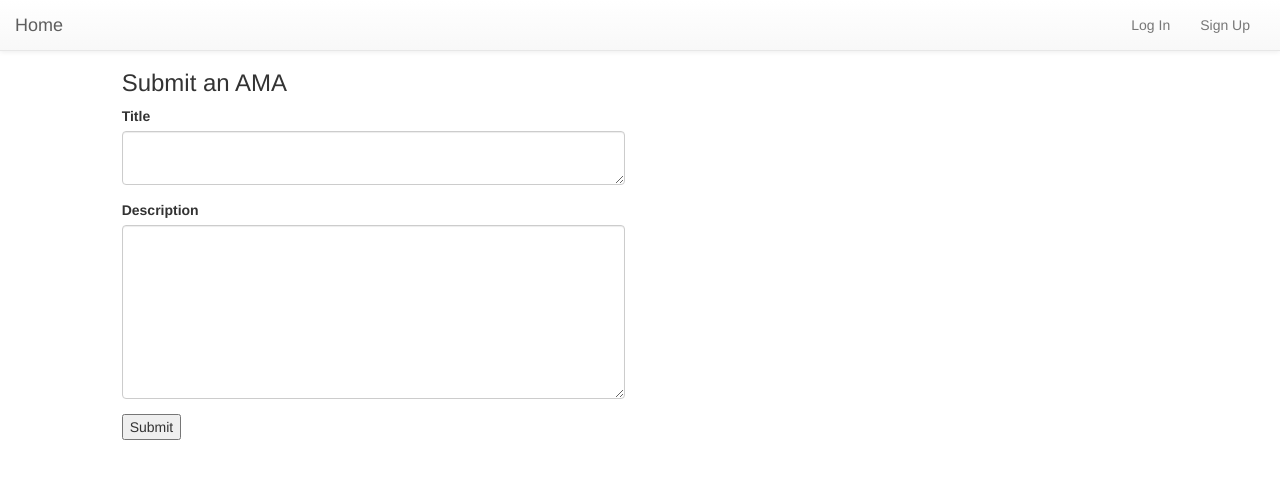
After one commit to BonbonLemon/ask-me-anything-app, a Django app: template home/templates/create_ama.html in a window 1280 px wide. The commit adds this page. Shown: the top 479 px of the page. Run offline with Django 3.2, Linux system fonts and the light colour scheme; the template is opened without the code that fills it, so the values that code supplies are empty; some libraries are stand-ins or nearby versions.

Commit message:
created create ama page

```diff
--- a/askmeanything/urls.py
+++ b/askmeanything/urls.py
@@ -12,5 +12,8 @@ urlpatterns = [
     url(r'^logout/$', home.views.logout, name='logout'),
     url(r'^signup/$', home.views.signup, name='signup'),
 
+    # Creation
+    url(r'^create/$', home.views.createama, name='createama'),
+
     url(r'^admin/', admin.site.urls),
 ]
--- /dev/null
+++ b/home/templates/create_ama.html
@@ -0,0 +1,22 @@
+{% extends "base.html" %}
+
+{% block content %}
+<div class="row">
+  <div class="col-xs-5 col-xs-offset-1">
+    <h3>Submit an AMA</h3>
+    <form class="" action="{{ request.path }}" method="POST"> {% csrf_token %}
+      <div class="form-group">
+        <label for="title">Title</label>
+        <textarea name="title" class="form-control" rows="2" cols="40"></textarea>
+      </div>
+
+      <div class="form-group">
+        <label for="description">Description</label>
+        <textarea name="description" class="form-control" rows="8" cols="40"></textarea>
+      </div>
+
+      <input type="submit" value="Submit">
+    </form>
+  </div>
+</div>
+{% endblock %}
--- a/home/templates/index.html
+++ b/home/templates/index.html
@@ -4,9 +4,9 @@
 <div class="row">
   <div class="right-side">
     <h5>
-        <button type="button" class="btn btn-primary btn-lg">
+      <a href="{% url 'createama' %}" class="btn btn-primary btn-lg">
         SUBMIT AN AMA
-        </button>
+      </a>
     </h5>
   </div>
   {% if latest_ama_list %}
```
Also changed, not shown: home/views.py (+7 -2 lines), home/templates/base.html (indentation only), 2 other files. Lines whose indentation alone changed are shown as unchanged.
